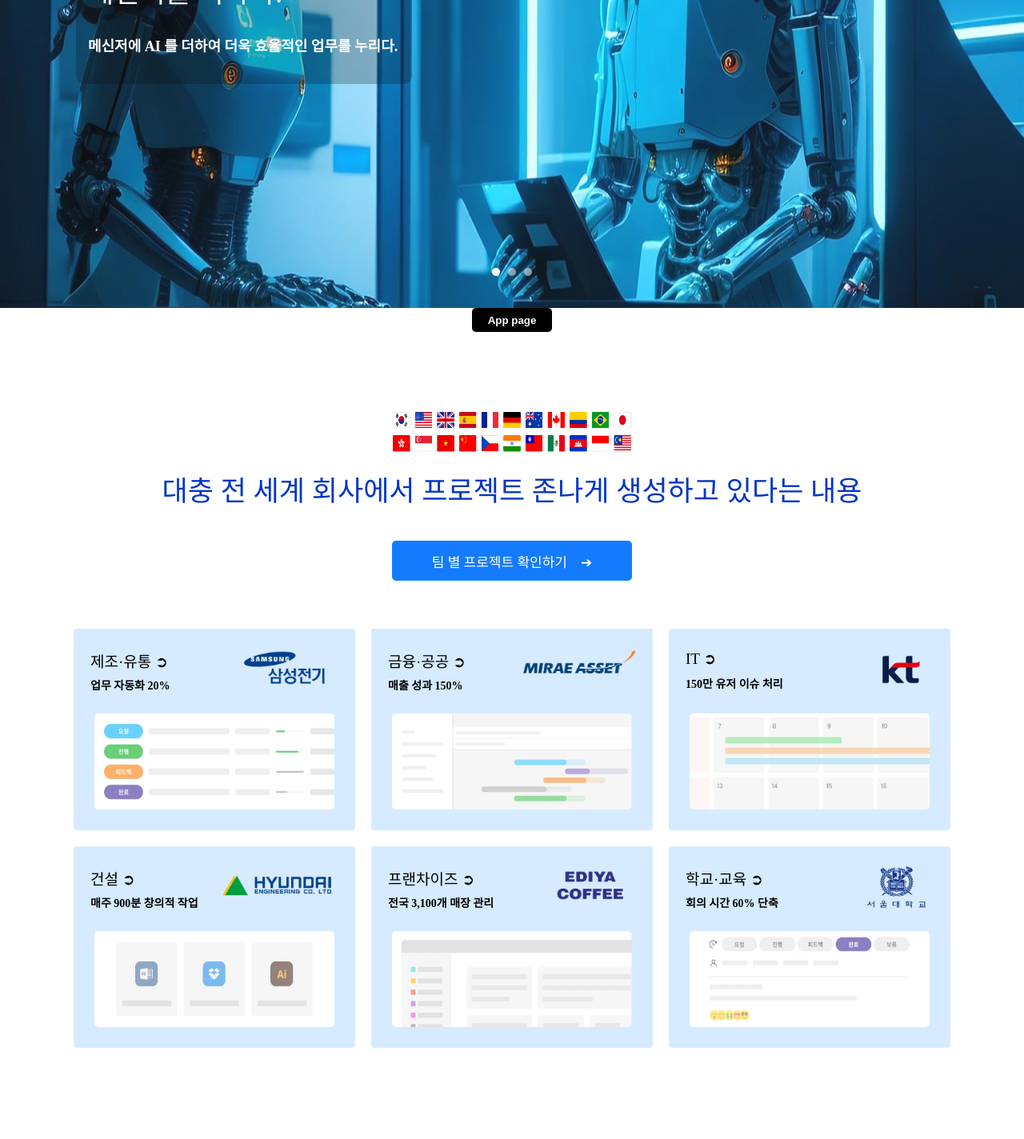
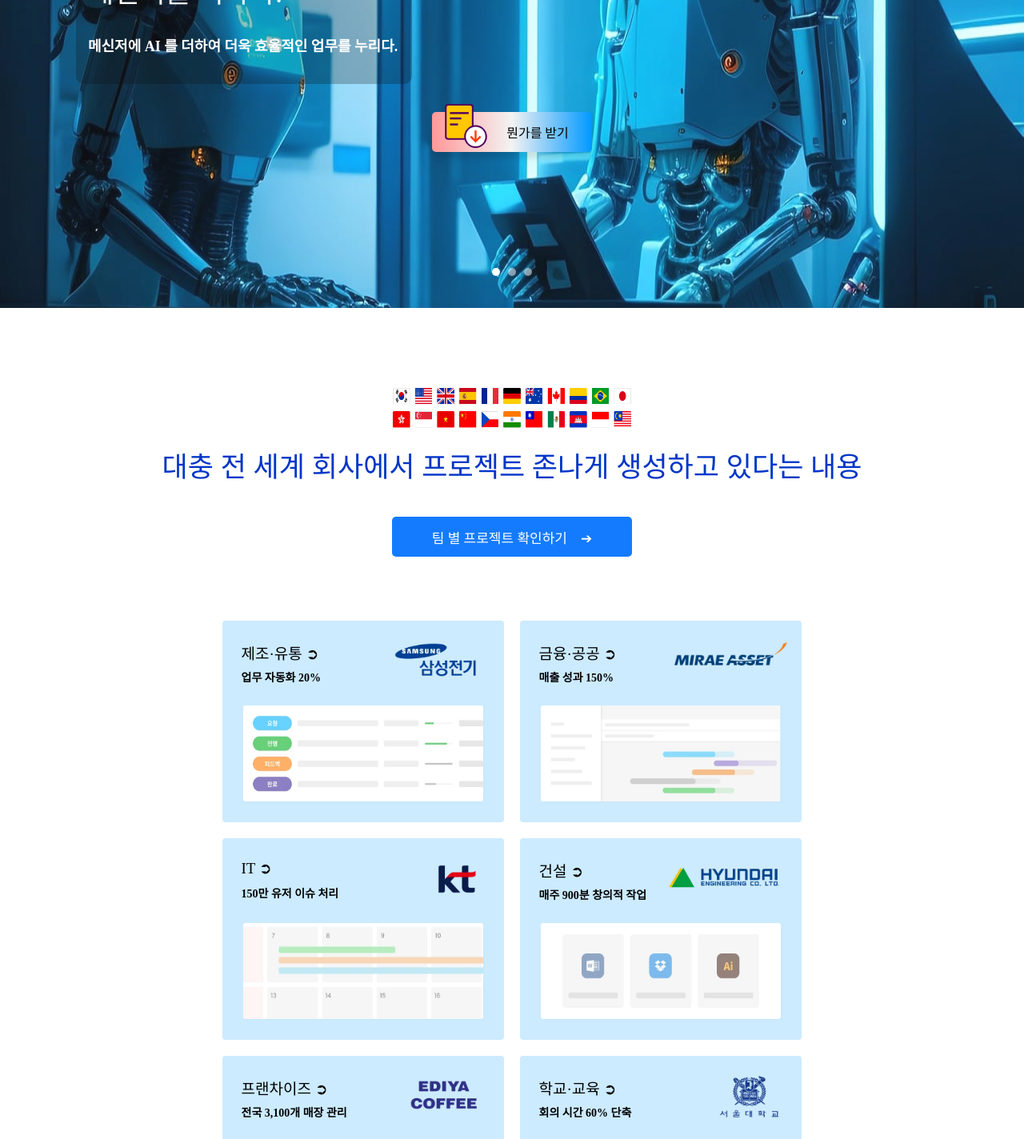
Before and after one commit to saintlucias/WMSG, a React (Create React App) app: page / in a window 1280 px wide. Shown: the part 580-2004 px from the top of the page at 80% size. Built offline with nearby package versions, Linux system fonts and the light colour scheme; a web font is replaced by a local one.

Commit message:
AdBanner.tsx delete, MostPick.tsx create

```diff
--- a/src/index.tsx
+++ b/src/index.tsx
@@ -7,7 +7,6 @@ import { Routes, Route, BrowserRouter as Router } from 'react-router-dom';
 
 import App from './App';
 import MainStage from './pages/MainStage';
-import AdBanner from './pages/AdBanner';
 
 const root = ReactDOM.createRoot(
   document.getElementById('root') as HTMLElement
@@ -17,7 +16,6 @@ root.render(
     <Routes>
       <Route path='/'             Component={MainStage} />
       <Route path='/App'          Component={App}       />
-      <Route path='/AdBanner'     Component={AdBanner}  />
     </Routes>
   </Router>
 );
--- a/src/pages/AdBanner.tsx
+++ /dev/null
@@ -1,54 +0,0 @@
-import React from 'react';
-import styled from 'styled-components';
-
-const AdBanner: React.FC = () => {
-
-    return (
-        <>
-            <AdLink href="https://www.naver.com/">
-                <AdContainer>
-                    <AdSpan1>오프라인 블루캡슐 설명회 참석 신청</AdSpan1>
-                    <AdSpan2>바로가기</AdSpan2>
-                </AdContainer>
-            </AdLink>
-        </>
-    );
-
-}
-
-export default AdBanner;
-
-const AdContainer = styled.div`
-    display: flex;
-    align-items: center;
-    margin: auto;
-    justify-content: center;
-    height:50px;
-    min-width:900px;
-    background: linear-gradient(to right, red, white, blue);
-`;
-const AdLink = styled.a `
-    text-decoration: none;
-`;
-const AdSpan1 = styled.span `
-    font-weight: bold;
-    font-size:16px;
-    color: black;
-`;
-const AdSpan2 = styled.span `
-    margin-left: 20px;
-    font-weight:bold;
-    font-size:19px;
-    color:blue;
-    text-decoration: underline;
-
-`;
-
-
-// const AdContainer = styled.div`
-//     width: 100vw;
-//     height: 50px;
-//     background-image: url(${adword});
-//     background-size: 100vw 150px;
-//     cursor: pointer;
-// `;
--- a/src/pages/IntroProject.tsx
+++ b/src/pages/IntroProject.tsx
@@ -62,8 +62,6 @@ const IntroProject: React.FC = () => {
                         <Projimg src={Proj3} alt="No image" />
                     </Projimgbox>
                 </AdCompany>
-            </CompanyContainer>
-            <CompanyContainer>
                 <AdCompany>
                     <PositionDiv>
                         <Category>건설 ➲</Category>
@@ -110,7 +108,6 @@ export default IntroProject;
 const IntroContainer = styled.div`
     width:100%;
     height:1000px;
-    position: absolute;
     user-select: none;
 `;
 
@@ -119,7 +116,6 @@ const SetContainer = styled.div`
     margin-top: 100px;
     margin-bottom: 60px;
 
-
     @media (max-width: 1100px) {
         text-align: center;
      }
@@ -127,9 +123,11 @@ const SetContainer = styled.div`
 
 const CompanyContainer = styled.div`
     display: flex;
+    width:70vw;
     margin:auto;
     margin-top:20px;
     justify-content: center;
+    flex-wrap: wrap;
 
     @media (max-width: 1100px) {
         display: grid;
@@ -141,29 +139,30 @@ const PositionDiv = styled.div`
     width:auto;
     height:60px;
     margin-top: 25px;
-    margin-left:20px;
+    margin-left:22.5px;
     min-width:130px;
 `;
 const AdCompany = styled.div`
     display: flex;
     width:350px;
     height:250px;
-    background-color:rgba(50, 153, 255, 0.2);
+    background-color:rgba(0, 153, 255, 0.2);
     border-radius:4px;
     border: 1px ridge transparent;
     cursor: pointer;
+    margin-top:20px;
     margin-right:10px;
     margin-left:10px;
     min-width: 250px;
 
     &:hover {
         border: 1px ridge rgba(50, 183, 255, 0.55);
-        background-color:rgba(50, 183, 255, 0.25);
+        background-color:rgba(0, 153, 255, 0.35);
         color:rgba(50, 53, 255, 1);
     }
 
     @media (max-width: 1100px) {
-        margin-bottom:20px;
+        margin-bottom:10px;
      }
 `;
 const Imgbox = styled.img`
@@ -187,7 +186,7 @@ const ImgboxSamsung = styled.div`
 `;
 const ImgboxHyundai = styled.div`
     margin-top: 17.5px;
-    margin-left:30px;
+    margin-left:27.5px;
     height:65px;
 `;
 const ImgboxEdiya = styled.div`
@@ -208,7 +207,8 @@ const Projimgbox = styled.div`
 const Projimg = styled.img`
      width:300px;
      height:120px;
-     border-radius: 5px;
+     border-radius: 3px;
+     box-shadow: 1px 1px 1px 1px rgba(0, 0, 0, 0.0125);
 `;
 
 
--- a/src/pages/MainStage.tsx
+++ b/src/pages/MainStage.tsx
@@ -6,6 +6,7 @@ import Center from "./Center";
 import styled from 'styled-components';
 import { useNavigate } from "react-router-dom";
 import IntroProject from "./IntroProject";
+import MostPick from "./MostPick";
 
 const MainStage: React.FC = () => {
 
@@ -22,15 +23,10 @@ const MainStage: React.FC = () => {
             </Banner>
 
             <Center />
-            <AppContainer>
-                <BtnMS onClick={toAppPage}>
-                    App page
-                </BtnMS>
-            </AppContainer>
+
             <IntroProject/>
-            <TestCon></TestCon>
-            <TestCon></TestCon>
-            <TestCon></TestCon>
+
+            <MostPick/>
         </>
     )
 }
@@ -42,33 +38,3 @@ const Banner = styled.div`
     height:80px;
     z-index: 0;
 `;
-
-const TestCon = styled.div`
-    background-color: white;
-    height:500px;
-`;
-const AppContainer = styled.div`
-    display: grid;
-    margin: auto;
-    height: auto;
-    justify-content: center;
-`;
-
-const BtnMS = styled.button`
-    border: none;
-    border-radius: 5px;
-    width:100px;
-    height:30px;
-    font-weight: bold;
-
-    color: white;
-    background-color: rgba(0, 0, 0, 1);
-    cursor: pointer;
-    transition: 0.15s;
-
-        &:hover {
-            background-color : rgba(205, 205, 205, 1);
-            color:black;
-            border-color: #aaa;
-        }
-`;
--- /dev/null
+++ b/src/pages/MostPick.tsx
@@ -0,0 +1,31 @@
+import React from 'react';
+import styled from 'styled-components';
+import '../css/font.css';
+
+const MostPick: React.FC = () => {
+    return(
+
+        <Container>
+            <CenterSpan>가장 선호하는 기능 5가지</CenterSpan>
+
+        </Container>
+    )
+}
+
+export default MostPick;
+
+const Container = styled.div`
+    display:flex;
+    width:100%;
+    height:1000px;
+    background-color:rgba(0, 153, 255, 0.2);
+    margin: auto;
+    justify-content:center;
+    align-items:center;
+`;
+
+const CenterSpan = styled.span`
+    font-family: sh_Bold;
+    font-size:35px;
+    color: rgba(0,53,200, 1);
+`;
--- a/src/pages/Tab.tsx
+++ b/src/pages/Tab.tsx
@@ -2,6 +2,7 @@ import React from 'react';
 import styled from 'styled-components';
 import BCSLogoImage from '../images/bluecapsule.jpg';
 import '../css/font.css';
+import Paperbutton from '../images/ico-product-intro.svg';
 
 
 
@@ -37,6 +38,10 @@ const Tab: React.FC = () => {
                     </HamburgerIcon>
 
                 </TabLoginContainer>
+                <ButtonContainer>
+                    <Paperbtn src={Paperbutton} alt="No image"/>
+                    <BtnGet>　　　　뭔가를 받기</BtnGet>
+                </ButtonContainer>
             </Container>
         </FixedDiv>
     )
@@ -44,6 +49,41 @@ const Tab: React.FC = () => {
 }
 
 export default Tab;
+
+const Paperbtn = styled.img`
+    position:absolute;
+    height:55px;
+    cursor:pointer;
+    margin-left:-115px;
+    margin-top:-10px;
+`;
+
+const ButtonContainer = styled.div`
+    position: fixed;
+    display: flex;
+    justify-content: center;
+    bottom: 30px;
+    left: 0;
+    right: 0;
+
+`;
+const BtnGet = styled.button`
+    font-family: sh_Bold;
+    border: none;
+    background: linear-gradient(to right, rgb(255,152,152), rgb(243,243,243), rgb(0,153,255));
+    color:black;
+    width:200px;
+    height:50px;
+    border-radius: 5px;
+    font-size:16px;
+    cursor:pointer;
+    box-shadow:0px 6px 6px 2px rgba(0, 0, 0, 0.1);
+
+    &:hover {
+        color:white;
+        background: linear-gradient(to right, rgb(0, 183, 255), rgb(233, 30, 99), rgb(104, 58, 183));
+    }
+`;
 
 const FixedDiv = styled.div`
     width:100%;
```
Also changed, not shown: src/images/ico-product-intro.svg (added).
